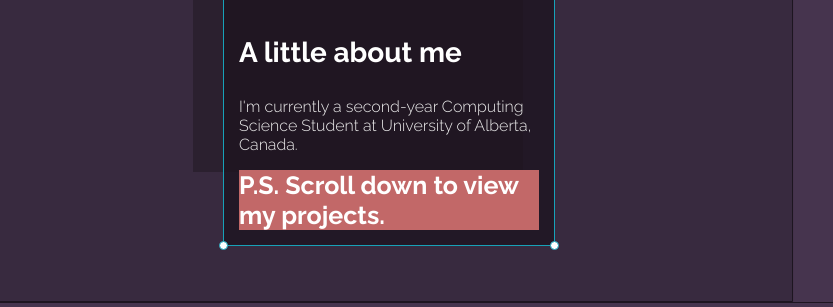
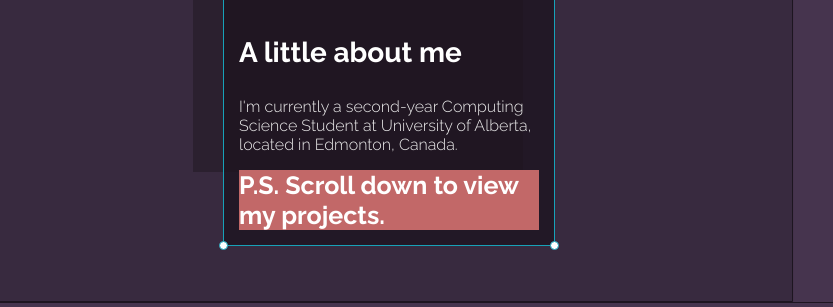
Before and after one commit to aisha-sk/aisha-sk.github.io, a plain HTML site: page index.html in a window 1280 px wide. Shown: the part 373-680 px from the top of the page, 447-1280 px from the left. Drawn offline with Linux system fonts and the light colour scheme.

Commit message:
updated location

```diff
--- a/index.html
+++ b/index.html
@@ -67,7 +67,7 @@
 							<div id="corner-tl" class="corner"></div>
 							<div id="corner-tr" class="corner"></div>
 							<h3>A little about me</h3>
-							<p>I'm currently a second-year Computing Science Student at University of Alberta, Canada.
+							<p>I'm currently a second-year Computing Science Student at University of Alberta, located in Edmonton, Canada.
 							</p>
 							<nav class="note">P.S. Scroll down to view my projects.</nav>
 							<div id="corner-br" class="corner"></div>
```
